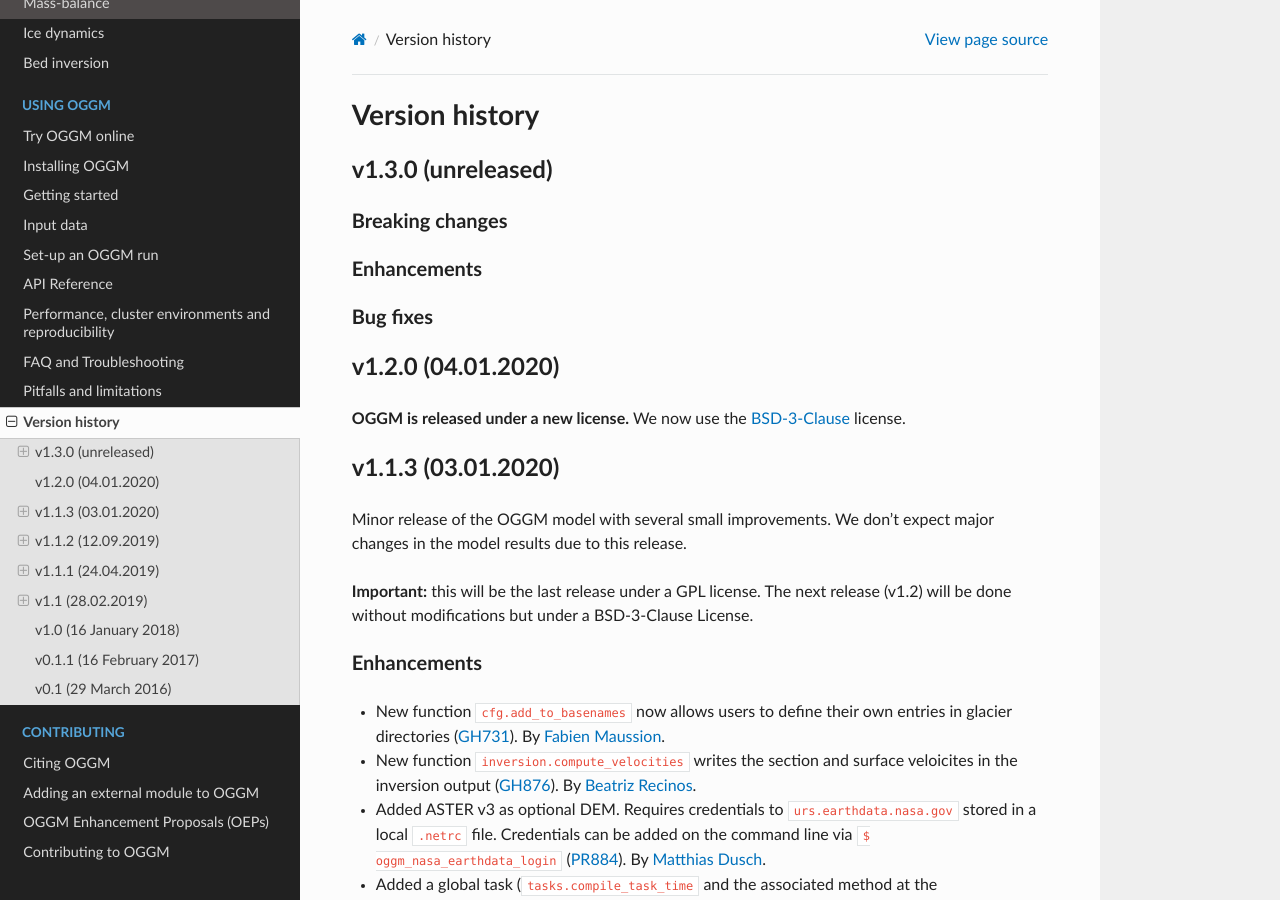
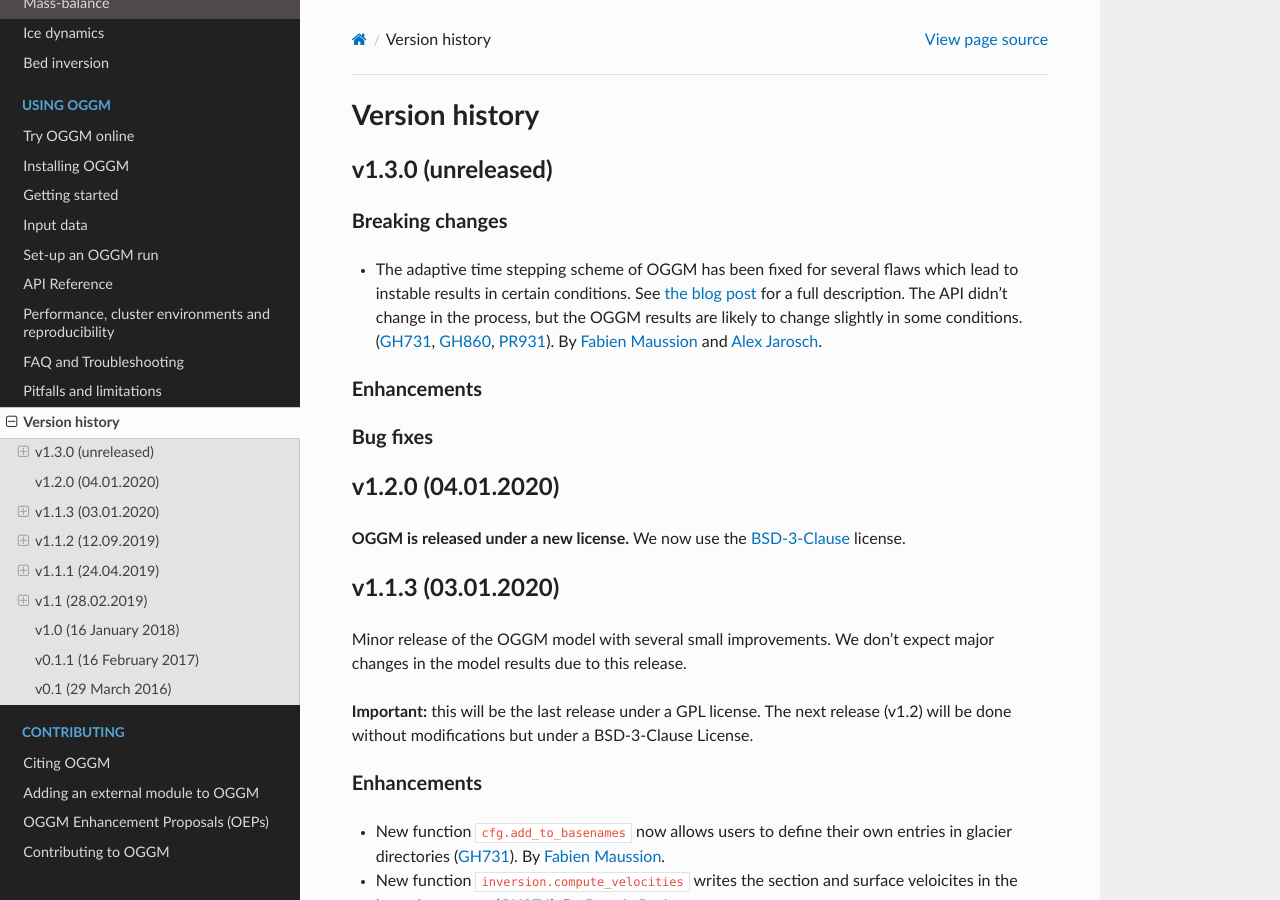
Before and after one commit to OGGM/oggm, a Sphinx documentation site: the page built from docs/whats-new.rst, in a window 1280 px wide and 900 px high. Built offline with Sphinx 7.4.7 and the Read the Docs theme 2.0.0, drawn with Linux system fonts in a browser that asks for light colours; the version number could not be read and is left out.

Commit message:
documentation

```diff
--- a/docs/ice-dynamics.rst
+++ b/docs/ice-dynamics.rst
@@ -158,11 +158,11 @@ The OGGM "flux based" model solves for the :math:`\nabla \cdot q` term
 (hence the name). The strong advantage of this method is that
 the numerical equations are the same for *any* bed shape, considerably
 simplifying the implementation. Similar to the "diffusion approach", the
-model looses mass-conservation in very steep slopes ([Jarosch_etal_2013]_).
+model is not mass-conserving in very steep slopes ([Jarosch_etal_2013]_).
 
 The numerical scheme implemented in OGGM is tested against A. Jarosch's
 MUSCLSuperBee Model (see below) and Hans Oerleman's diffusion model for
-various idealized cases. For all cases but the steep slope one the model
+various idealized cases. For all cases but the steep slope, the model
 performs very well.
 
 In order to increase the stability and speed of the computations, we solve the
--- a/docs/whats-new.rst
+++ b/docs/whats-new.rst
@@ -9,6 +9,15 @@ v1.3.0 (unreleased)
 
 Breaking changes
 ~~~~~~~~~~~~~~~~
+
+- The adaptive time stepping scheme of OGGM has been fixed for several flaws
+  which lead to instable results in certain conditions.
+  See `the blog post <https://oggm.org/2020/01/18/stability-analysis/>`_
+  for a full description. The API didn't change in the process, but the
+  OGGM results are likely to change slightly in some conditions.
+  (:issue:`731`, :issue:`860`, :pull:`931`).
+  By `Fabien Maussion <https://github.com/fmaussion>`_ and
+  `Alex Jarosch <https://github.com/alexjarosch>`_.
 
 Enhancements
 ~~~~~~~~~~~~
```
Also changed, not shown: docs/pitfalls.rst (+24 -11 lines), 1 other file.
